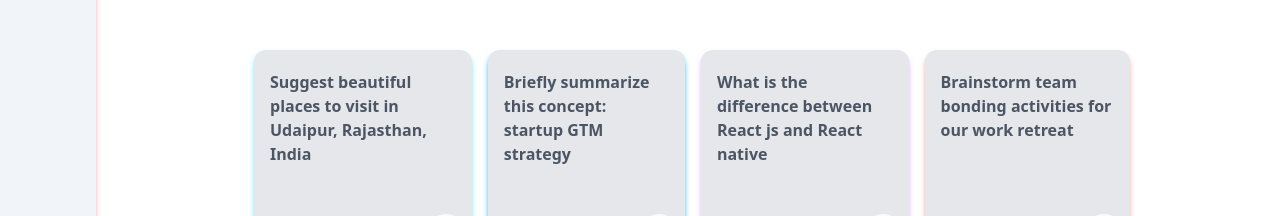
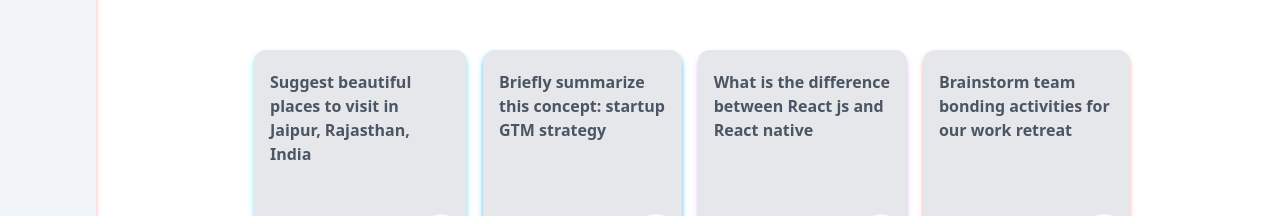
Before and after one commit to debarup24/Gemini-AI-Clone, a React (Vite) app: page / in a window 1280 px wide. Shown: the part 281-497 px from the top of the page. Built offline with nearby package versions, Linux system fonts and the light colour scheme; no server answers.

Commit message:
Gemini clone

```diff
--- a/src/components/Main/PromptCards.jsx
+++ b/src/components/Main/PromptCards.jsx
@@ -6,7 +6,7 @@ const PromptCards = () => {
     <div className="flex flex-col md:flex md:flex-row w-screen md:w-[900px] md:m-auto gap-4 p-1 md:p-3">
       <div className="h-52 p-4  relative cursor-pointer bg-gray-200 hover:bg-slate-300 rounded-xl shadow-md shadow-cyan-300">
         <p className="text-gray-600 font-semibold mt-1">
-          Suggest beautiful places to visit in Udaipur, Rajasthan, India
+          Suggest beautiful places to visit in Jaipur, Rajasthan, India
         </p>
         <img
           className="w-9 p-1 absolute bg-slate-50 rounded-full bottom-2 right-2"
```
